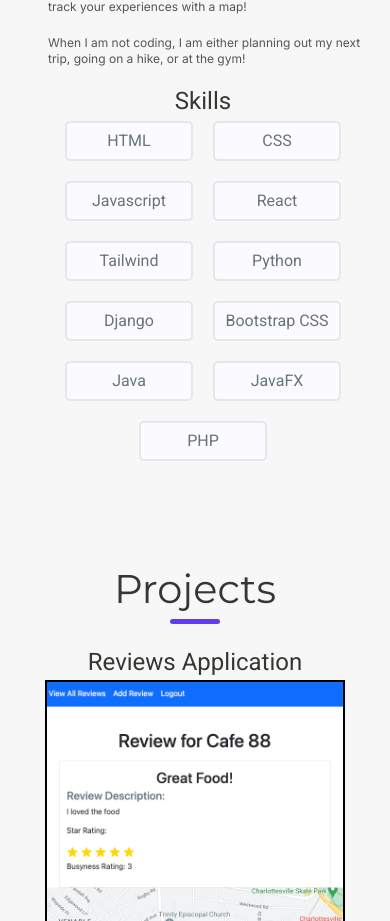
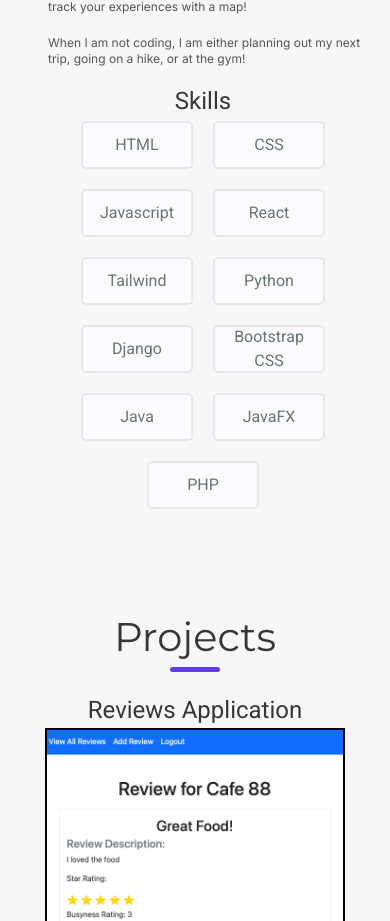
Before and after one commit to ozeineddine/portfolio-website, a Next.js app: page / in a window 390 px wide. Shown: the part 902-1823 px from the top of the page. Built offline with nearby package versions, Linux system fonts and the light colour scheme.

Commit message:
various skill sizing enhancements

```diff
--- a/components/Skill.tsx
+++ b/components/Skill.tsx
@@ -3,7 +3,7 @@
 const Skill = ({ name }: { name: string }) => {
   return (
     <>
-      <div className="skill flex items-center justify-center w-32 h-10">{name}</div>
+      <div className="skill flex items-center text-center justify-center w-28 h-12 sm:w-40 sm:h-16">{name}</div>
     </>
   );
 };
```
